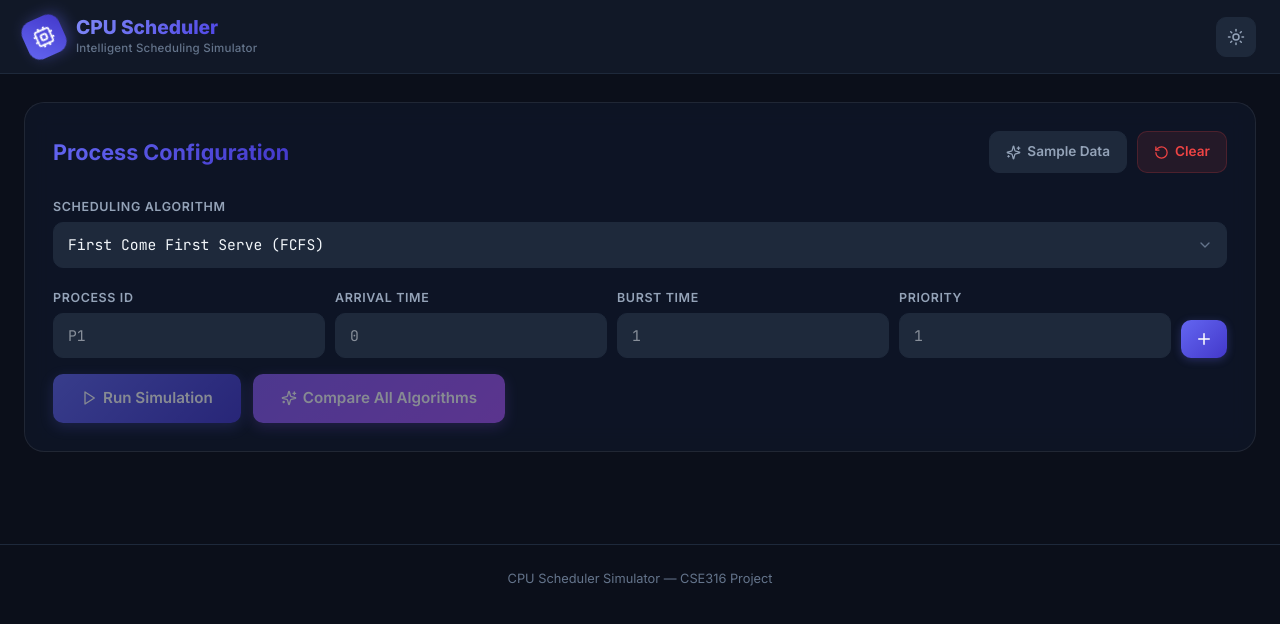
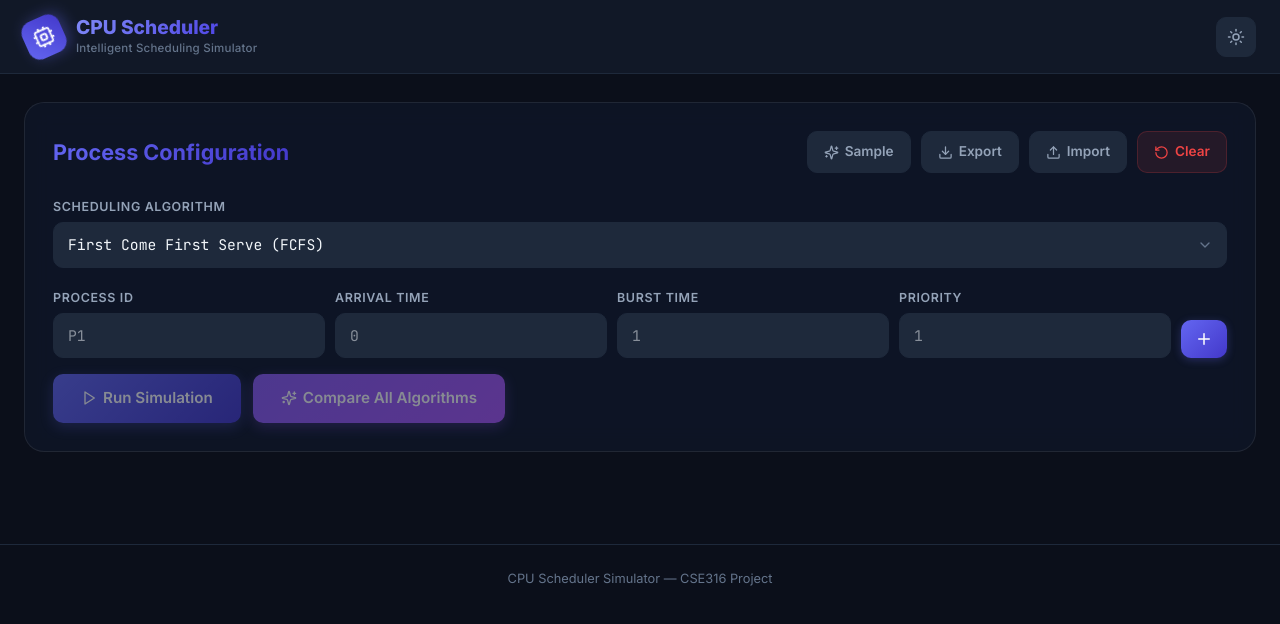
Before and after one commit to Atharvasingh17/cpu-scheduler-simulator, a React (Vite) app: page / in a window 1280 px wide. Shown: the top 624 px of the page. Built offline with nearby package versions, Linux system fonts and the light colour scheme.

Commit message:
feat: add import/export process configuration functionality

```diff
--- a/src/components/InputSection.jsx
+++ b/src/components/InputSection.jsx
@@ -1,6 +1,6 @@
 import { useState } from 'react';
 import { motion, AnimatePresence } from 'framer-motion';
-import { Plus, Trash2, Sparkles, RotateCcw, Play, ChevronDown } from 'lucide-react';
+import { Plus, Trash2, Sparkles, RotateCcw, Play, ChevronDown, Download, Upload } from 'lucide-react';
 import { generateSampleProcesses } from '../engine/schedulingAlgorithms';
 
 const ALGORITHMS = [
@@ -40,6 +40,39 @@ export default function InputSection({ processes, setProcesses, algorithm, setAl
     setProcesses([]);
   };
 
+  const exportConfig = () => {
+    const config = JSON.stringify(processes, null, 2);
+    const blob = new Blob([config], { type: 'application/json' });
+    const url = URL.createObjectURL(blob);
+    const link = document.createElement('a');
+    link.href = url;
+    link.download = 'cpu_scheduler_config.json';
+    link.click();
+    URL.revokeObjectURL(url);
+  };
+
+  const importConfig = () => {
+    const input = document.createElement('input');
+    input.type = 'file';
+    input.accept = '.json';
+    input.onchange = (e) => {
+      const file = e.target.files[0];
+      const reader = new FileReader();
+      reader.onload = (re) => {
+        try {
+          const imported = JSON.parse(re.target.result);
+          if (Array.isArray(imported)) {
+            setProcesses(imported);
+          }
+        } catch (err) {
+          alert('Invalid JSON file');
+        }
+      };
+      reader.readAsText(file);
+    };
+    input.click();
+  };
+
   const handleKeyDown = (e) => {
     if (e.key === 'Enter') addProcess();
   };
@@ -61,10 +94,16 @@ export default function InputSection({ processes, setProcesses, algorithm, setAl
           <span style={{ background: 'linear-gradient(135deg, var(--brand-500), var(--brand-700))', WebkitBackgroundClip: 'text', WebkitTextFillColor: 'transparent' }}>Process Configuration</span>
         </h2>
         <div style={{ display: 'flex', gap: '10px', flexWrap: 'wrap' }}>
-          <button onClick={loadSample} style={btnSecondary}>
-            <Sparkles size={15} /> Sample Data
+          <button onClick={loadSample} style={btnSecondary} title="Load Sample Data">
+            <Sparkles size={15} /> Sample
           </button>
-          <button onClick={clearAll} style={btnDanger}>
+          <button onClick={exportConfig} style={btnSecondary} title="Export Configuration">
+            <Download size={15} /> Export
+          </button>
+          <button onClick={importConfig} style={btnSecondary} title="Import Configuration">
+            <Upload size={15} /> Import
+          </button>
+          <button onClick={clearAll} style={btnDanger} title="Clear All Processes">
             <RotateCcw size={15} /> Clear
           </button>
         </div>
```
